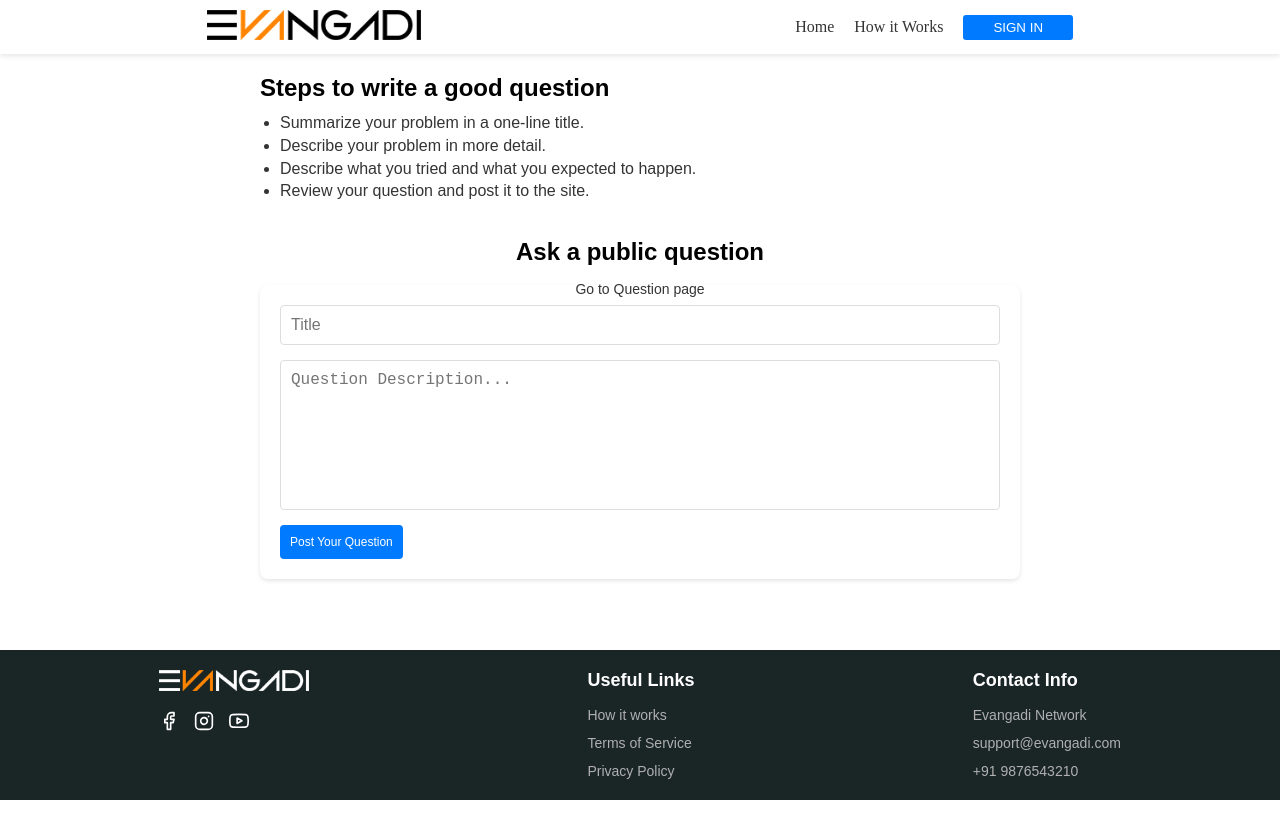
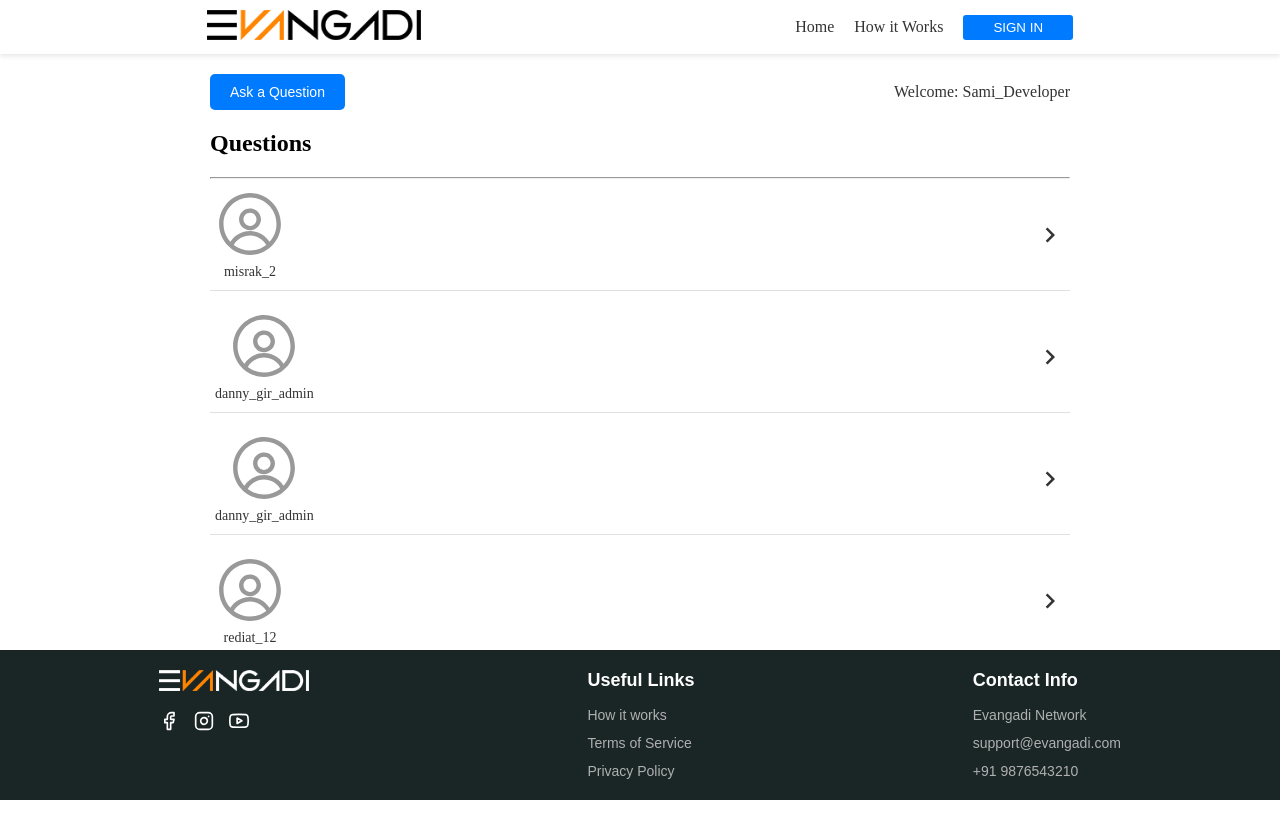
Before and after one commit to zakirfedlu/EvangadiForum-2, a React (Vite) app in the folder front-end/: page /home in a window 1280 px wide. Shown: the top 838 px of the page. Built offline with nearby package versions, Linux system fonts and the light colour scheme.

Commit message:
finished home page

```diff
--- a/front-end/package.json
+++ b/front-end/package.json
@@ -13,7 +13,9 @@
     "react": "^19.0.0",
     "react-dom": "^19.0.0",
     "react-icons": "^5.5.0",
-    "react-router-dom": "^7.4.0"
+    "react-router-dom": "^7.4.0",
+    "react-spinner": "^0.2.7",
+    "react-spinners": "^0.15.0"
   },
   "devDependencies": {
     "@eslint/js": "^9.21.0",
--- /dev/null
+++ b/front-end/public/db.json
@@ -0,0 +1,10 @@
+[
+  { "id": 1, "name": "misrak_2", "question": "git gen mendnew?" },
+  {
+    "id": 2,
+    "name": "danny_gir_admin",
+    "question": "what's react-router-dom?"
+  },
+  { "id": 3, "name": "danny_gir_admin", "question": "what is http?" },
+  { "id": 4, "name": "rediat_12", "question": "What's div?" }
+]
--- a/front-end/src/Routing.jsx
+++ b/front-end/src/Routing.jsx
@@ -2,6 +2,7 @@ import React from 'react'
 import { BrowserRouter as Router, Routes, Route } from 'react-router-dom'
 import Auth from './components/Auth/Auth'
 import Home from './components/HomePage/Home'
+import AskQuestion from './components/AskQuestionPage/AskQuestion'
 const Routing = () => {
     return (
         <Router>
@@ -9,6 +10,7 @@ const Routing = () => {
                 <Route path="/" element={<Auth />} />
                 {/* <Route path="/createAccount" element={<CreateAccount />} /> */}
                 <Route path="/home" element={<Home />} />
+                <Route path='/askQuestion' element={<AskQuestion />} />
                 {/* <Route path="/how-it-works" element={<HowItWorks />} /> */}
             </Routes>
         </Router>
--- a/front-end/src/components/AskQuestionPage/AskQueation.module.css
+++ b/front-end/src/components/AskQuestionPage/AskQueation.module.css
@@ -0,0 +1,102 @@
+/* Container for the entire component */
+.container {
+  max-width: 800px;
+  height: 100vh;
+  margin: 0 auto;
+  padding: 20px;
+  font-family: Arial, sans-serif;
+}
+
+/* Steps Section */
+.stepsSection {
+  margin-bottom: 40px;
+}
+
+.heading {
+  font-size: 24px;
+  font-weight: bold;
+  margin-bottom: 15px;
+}
+
+.stepsList {
+  list-style-type: disc;
+  padding-left: 20px;
+}
+
+.stepsList li {
+  margin-bottom: 10px;
+  /* font-size: 16px; */
+  line-height: 0.8;
+  color: rgb(53, 52, 52);
+}
+
+/* Form Section */
+.AskQuestion {
+  text-align: center;
+}
+.AskQuestion a {
+  text-align: center;
+  text-decoration: none;
+  color: rgb(53, 52, 52);
+}
+.formSection {
+  margin-top: -2rem;
+  background-color: #fff;
+  padding: 20px;
+  border-radius: 8px;
+  box-shadow: 0 2px 4px rgba(0, 0, 0, 0.1);
+}
+
+.link {
+  display: block;
+  text-align: right;
+  color: #007bff;
+  text-decoration: none;
+  margin-bottom: 20px;
+  font-size: 14px;
+}
+
+.link:hover {
+  text-decoration: underline;
+}
+
+.form {
+  display: flex;
+  flex-direction: column;
+  gap: 15px;
+}
+
+.input,
+.textarea {
+  padding: 10px;
+  border: 1px solid #ddd;
+  border-radius: 4px;
+  font-size: 16px;
+  width: 100%;
+  box-sizing: border-box;
+}
+
+.input {
+  height: 40px;
+}
+
+.textarea {
+  height: 150px;
+  resize: none;
+}
+
+.submitButton {
+  background-color: #007bff;
+  color: #fff;
+  padding: 10px;
+  border: none;
+  border-radius: 4px;
+  font-size: 12px;
+  cursor: pointer;
+  width: auto;
+  align-self: flex-start;
+}
+
+.submitButton:hover {
+  background-color: #0056b3;
+}
--- a/front-end/src/components/Auth/Auth.jsx
+++ b/front-end/src/components/Auth/Auth.jsx
@@ -119,6 +119,7 @@ const Auth = () => {
                     )}
                 </div>
 
+
                 {/* Right Column: Description */}
                 <div className={style.description__container}>
                     <h5>About</h5>
@@ -134,8 +135,6 @@ const Auth = () => {
                     </p>
                     <button className={style.how__it__works}>HOW IT WORKS</button>
                 </div>
-
-
             </div>
         </Layout>
     )
--- a/front-end/src/components/HomePage/Home.jsx
+++ b/front-end/src/components/HomePage/Home.jsx
@@ -1,44 +1,59 @@
-import React from 'react';
+import React, { useEffect, useState } from 'react';
+import { RxAvatar } from 'react-icons/rx';
+import { MdKeyboardArrowRight } from 'react-icons/md';
+import { Link } from 'react-router-dom';
+import Layout from '../../Layout'; // Assuming Layout is a wrapper component
 import styles from './HomePage.module.css';
-import { Link } from 'react-router-dom';
-import Layout from '../../Layout';
-
+import { ScaleLoader } from 'react-spinners';
 
 const Home = () => {
+    const [data, setData] = useState([]);
+    const [loading, setLoading] = useState(true);
+
+    useEffect(() => {
+        fetch('./db.json')
+            .then((res) => res.json())
+            .then((data) => {
+                setData(data);
+                setLoading(false);
+            })
+            .catch((error) => console.error('Error fetching data:', error));
+    }, []);
+
     return (
         <Layout>
+
             <div className={styles.container}>
-                {/* Steps Section */}
-                <div className={styles.stepsSection}>
-                    <h1 className={styles.heading}>Steps to write a good question</h1>
-                    <ul className={styles.stepsList}>
-                        <li>Summarize your problem in a one-line title.</li>
-                        <li>Describe your problem in more detail.</li>
-                        <li>Describe what you tried and what you expected to happen.</li>
-                        <li>Review your question and post it to the site.</li>
-                    </ul>
+                <div className={styles.header}>
+                    <button className={styles.askButton}>
+                        <Link to="/askQuestion" className={styles.link}>
+                            Ask a Question
+                        </Link>
+                    </button>
+                    <p className={styles.welcome}>Welcome: Sami_Developer</p>
                 </div>
-
-                {/* Form Section */}
-                <div className={styles.AskQuestion}>
-                    <h1 className={styles.heading}>Ask a public question</h1>
-                    <Link to="/" className={styles.link}>Go to Question page</Link>
-                    <div className={styles.formSection}>
-                        <form className={styles.form}>
-                            <input
-                                type="text"
-                                placeholder="Title"
-                                className={styles.input}
-                            />
-                            <textarea
-                                placeholder="Question Description..."
-                                className={styles.textarea}
-                            ></textarea>
-                            <button type="submit" className={styles.submitButton}>
-                                Post Your Question
-                            </button>
-                        </form>
-                    </div>
+                <h2 className={styles.questionsHeading}>Questions</h2><hr />
+                <div className={styles.content}>
+                    {
+                        loading ? (
+                            <div className={styles.loading}>
+                                <ScaleLoader />
+                            </div>
+                        ) : (
+                            data.map((item) => (
+                                <div key={item.id} className={styles.questionItem}>
+                                    <div className={styles.userInfo}>
+                                        <RxAvatar size={70} className={styles.avatar} />
+                                        <p className={styles.username}>{item.name}</p>
+                                    </div>
+                                    <div className={styles.questionContent}>
+                                        <p className={styles.questionText}>{item.title}</p>
+                                        <MdKeyboardArrowRight size={30} className={styles.arrow} />
+                                    </div>
+                                </div>
+                            ))
+                        )
+                    }
                 </div>
             </div>
         </Layout>
--- a/front-end/src/components/HomePage/HomePage.module.css
+++ b/front-end/src/components/HomePage/HomePage.module.css
@@ -1,102 +1,99 @@
-/* Container for the entire component */
 .container {
-  max-width: 800px;
+  max-width: 900px;
   height: 100vh;
   margin: 0 auto;
   padding: 20px;
-  font-family: Arial, sans-serif;
+  margin-bottom: 2rem;
 }
 
-/* Steps Section */
-.stepsSection {
-  margin-bottom: 40px;
+.header {
+  display: flex;
+  justify-content: space-between;
+  align-items: center;
+  margin-bottom: 20px;
 }
 
-.heading {
-  font-size: 24px;
-  font-weight: bold;
-  margin-bottom: 15px;
-}
-
-.stepsList {
-  list-style-type: disc;
-  padding-left: 20px;
-}
-
-.stepsList li {
-  margin-bottom: 10px;
-  /* font-size: 16px; */
-  line-height: 0.8;
-  color: rgb(53, 52, 52);
-}
-
-/* Form Section */
-.AskQuestion {
-  text-align: center;
-}
-.AskQuestion a {
-  text-align: center;
-  text-decoration: none;
-  color: rgb(53, 52, 52);
-}
-.formSection {
-  margin-top: -2rem;
-  background-color: #fff;
-  padding: 20px;
-  border-radius: 8px;
-  box-shadow: 0 2px 4px rgba(0, 0, 0, 0.1);
+.askButton {
+  background-color: #007bff;
+  border: none;
+  padding: 10px 20px;
+  border-radius: 5px;
+  cursor: pointer;
 }
 
 .link {
-  display: block;
-  text-align: right;
-  color: #007bff;
+  color: white;
   text-decoration: none;
-  margin-bottom: 20px;
   font-size: 14px;
 }
-
-.link:hover {
-  text-decoration: underline;
+.loading {
+  display: flex;
+  justify-content: center;
+  align-items: start;
+  padding-top: 10px;
+  height: 100vh;
 }
 
-.form {
+.welcome {
+  font-size: 16px;
+  color: #333;
+}
+
+.questionsHeading {
+  font-size: 24px;
+  font-weight: bold;
+  margin-bottom: 20px;
+}
+
+.content {
   display: flex;
   flex-direction: column;
-  gap: 15px;
+  gap: 10px;
+}
+.questionItem:hover {
+  /* padding: 5px 0; */
+  cursor: pointer;
+  background-color: #f0f0f0;
 }
 
-.input,
-.textarea {
-  padding: 10px;
-  border: 1px solid #ddd;
-  border-radius: 4px;
-  font-size: 16px;
-  width: 100%;
-  box-sizing: border-box;
+.questionItem {
+  display: flex;
+  gap: 1.5rem;
+  justify-content: space-between;
+  align-items: center;
+  padding: 10px 5px;
+  border-bottom: 1px solid #e0e0e0;
 }
 
-.input {
-  height: 40px;
+.userInfo {
+  display: flex;
+  flex-direction: column;
+  align-items: center;
+  gap: 5px;
 }
 
-.textarea {
-  height: 150px;
-  resize: none;
+.avatar {
+  color: #999;
 }
 
-.submitButton {
-  background-color: #007bff;
-  color: #fff;
-  padding: 10px;
-  border: none;
-  border-radius: 4px;
-  font-size: 12px;
-  cursor: pointer;
-  width: auto;
-  align-self: flex-start;
+.username {
+  font-size: 14px;
+  color: #333;
 }
 
-.submitButton:hover {
-  background-color: #0056b3;
+.questionContent {
+  display: flex;
+  align-items: center;
+  gap: 10px;
+  flex: 1;
+  justify-content: space-between;
 }
+
+.questionText {
+  font-size: 16px;
+  color: #333;
+}
+
+.arrow {
+  color: #333;
+}
```
Also changed, not shown: front-end/src/components/AskQuestionPage/AskQuestion.jsx (+48 -0 lines), 1 other file (tests, documents, lock files or other folders).
